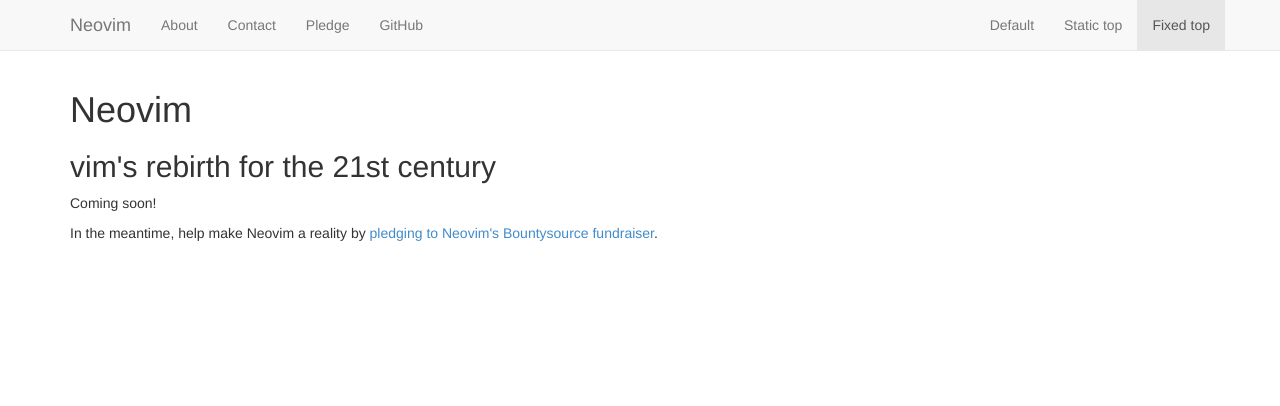
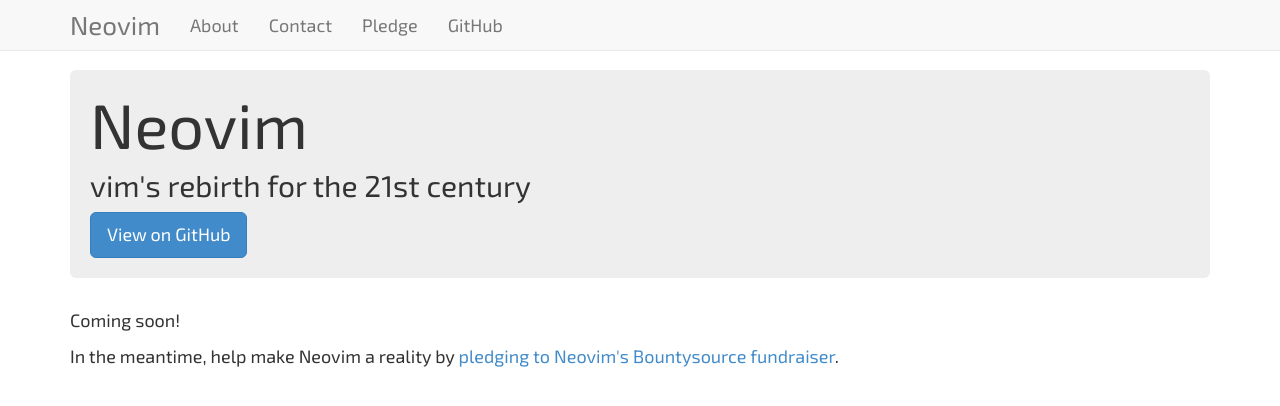
Before and after one commit to neovim/neovim.github.io, a Jekyll site: the page built from index.html, in a window 1280 px wide. Shown: the top 406 px of the page. Built offline with Jekyll 4.4.1, drawn with Linux system fonts in a browser that asks for light colours; nearby versions of some CDN libraries.

Commit message:
Incorporating a navigation bar and adding some custom styling to accompany the bootstrap styles.

```diff
--- a/_layouts/default.html
+++ b/_layouts/default.html
@@ -13,6 +13,9 @@
 
     <!-- Bootstrap core CSS -->
     <link href="bower_components/bootstrap/dist/css/bootstrap.min.css" rel="stylesheet">
+
+    <!-- Neo2 Google Web Font -->
+    <link href='http://fonts.googleapis.com/css?family=Exo+2' rel='stylesheet' type='text/css'>
 
     <!-- Custom styles for this site -->
     <link href="css/main.css" rel="stylesheet">
@@ -44,22 +47,20 @@
             <li><a href="#contact">Contact</a></li>
             <li><a href="https://www.bountysource.com/fundraisers/539-neovim-first-iteration">Pledge</a></li>
             <li><a href="https://github.com/neovim/neovim">GitHub</a></li>
-          </ul>
+        </ul>
+        <!--
           <ul class="nav navbar-nav navbar-right">
             <li><a href="../navbar/">Default</a></li>
             <li><a href="../navbar-static-top/">Static top</a></li>
             <li class="active"><a href="./">Fixed top</a></li>
-          </ul>
+        </ul>
+        -->
         </div><!--/.nav-collapse -->
       </div>
     </div>
 
     <div id="main" class="container">
 
-        <header>
-	        <h1>{{ site.title }}</h1>
-	        <h2>{{ site.description }}</h2>
-        </header>
 
         {{ content }}
 
--- a/css/main.css
+++ b/css/main.css
@@ -1,7 +1,23 @@
 body {
-
+    font-family: 'Exo 2', sans-serif;
+    font-size: 18px;
 }
 
 #main {
     margin-top: 70px;
 }
+
+/* navbar */
+.navbar-brand {
+    font-size: 26px;
+}
+ul.navbar-nav li:hover {
+    background: #EEE;
+}
+
+.container .jumbotron {
+    padding: 20px;
+}
+.jumbotron h1, h2{
+    margin: 0 0 10px 0;
+}
--- a/index.html
+++ b/index.html
@@ -1,6 +1,14 @@
 ---
 layout: default
 ---
+
+<div class="jumbotron">
+    <h1>{{ site.title }}</h1>
+    <h2>{{ site.description }}</h2>
+    <a class="btn btn-lg btn-primary"
+        href="https://github.com/neovim/neovim" role="button">View
+        on GitHub</a>
+</div>
 
 <p>Coming soon!</p>
 
```
